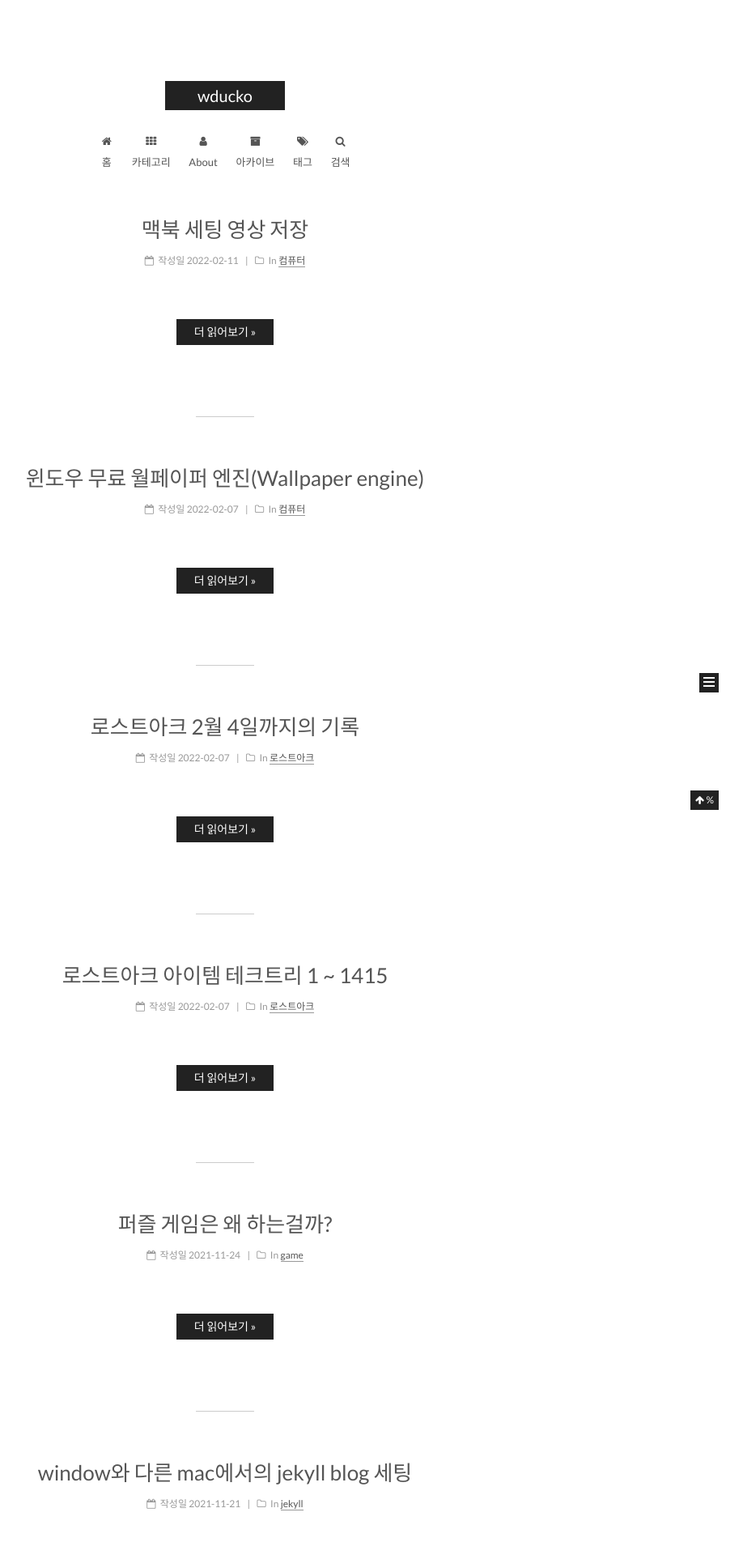
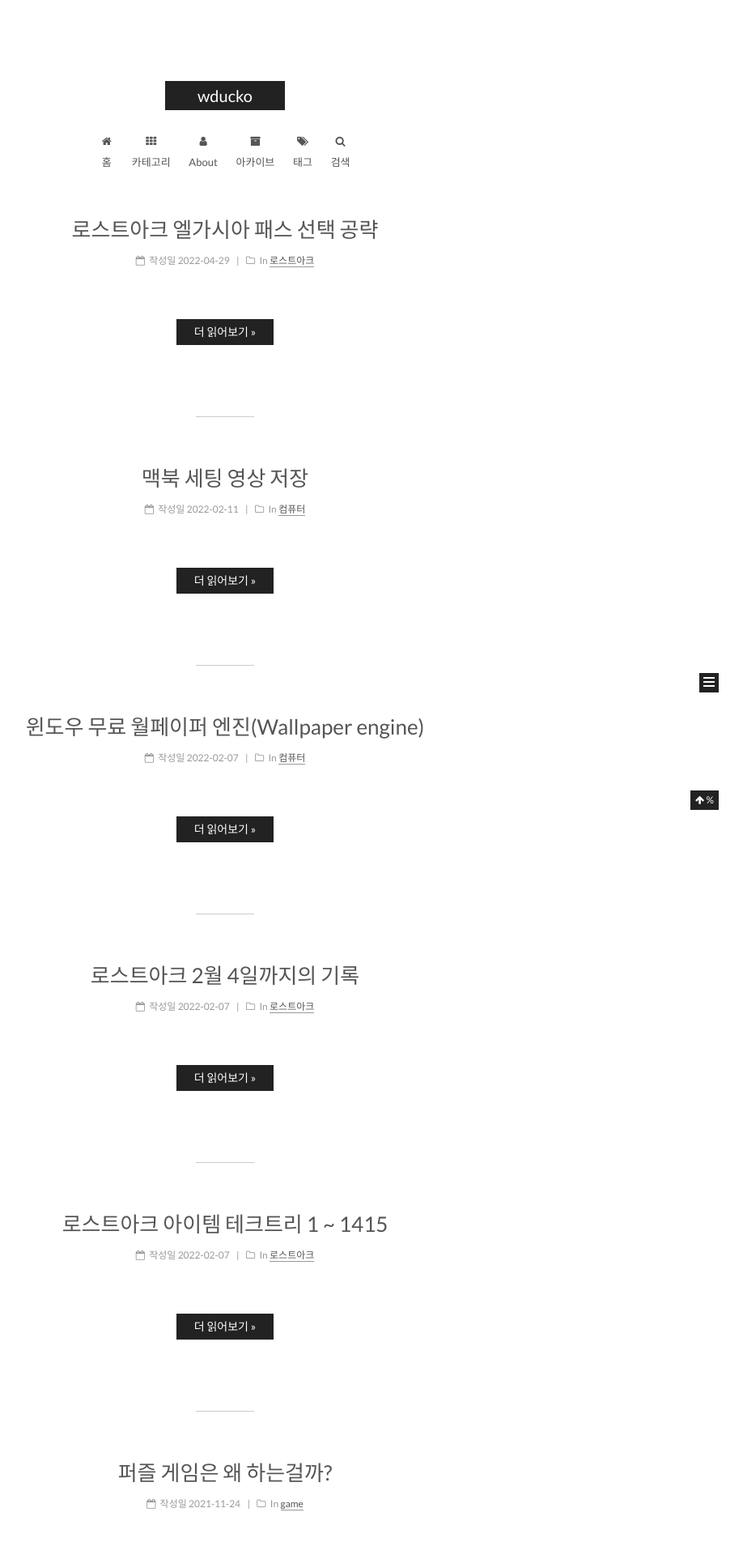
Before and after one commit to wducko/wducko.github.io, a Jekyll site: the page built from index.html, in a window 1280 px wide. Shown: the top 1920 px of the page at 81% size, without its empty margins (362-1280 px from the left). Built offline with Jekyll 4.4.1, drawn with Linux system fonts in a browser that asks for light colours; the list of posts is cut into pages by our own code; a style sheet for code colours, icons or effects is not loaded; some of the changed text lies outside the part shown.

Commit message:
add post "2022-04-29-lostark-elgacia-pass.md"

```diff
--- /dev/null
+++ b/_posts/2022-04-29-lostark-elgacia-pass.md
@@ -0,0 +1,26 @@
+---
+layout: post
+title: ! "로스트아크 엘가시아 패스 선택 공략"
+categories: [로스트아크]
+excerpt: " "
+comments: false
+share: false
+tags:
+  - 로스트아크
+created_at: '2022-04-29 09:20:18'
+---
+
+## 출처
+<p><code class="language-plaintext highlighter-rouge">출처 - <a href="https://www.youtube.com/watch?v=og4Crz54MBA">https://www.youtube.com/watch?v=og4Crz54MBA</a></code></p>
+
+## 출처 영상
+<iframe width="560" height="315" src="https://www.youtube.com/embed/og4Crz54MBA" title="YouTube video player" frameborder="0" allow="accelerometer; autoplay; clipboard-write; encrypted-media; gyroscope; picture-in-picture" allowfullscreen></iframe>
+
+# 패스 뭘 골라야지 몰라서.. 저장!
+![]({{ site.baseurl }}/assets/posts/lostark/elgacia/1.png)
+![]({{ site.baseurl }}/assets/posts/lostark/elgacia/2.png)
+![]({{ site.baseurl }}/assets/posts/lostark/elgacia/3.png)
+![]({{ site.baseurl }}/assets/posts/lostark/elgacia/4.png)
+![]({{ site.baseurl }}/assets/posts/lostark/elgacia/5.png)
+23, 24도 오른쪽이다.
+![]({{ site.baseurl }}/assets/posts/lostark/elgacia/6.png)
```
Also changed, not shown: _posts/format.md (+2 -2 lines), assets/posts/lostark/elgacia/1.png (added), assets/posts/lostark/elgacia/2.png (added), assets/posts/lostark/elgacia/3.png (added), assets/posts/lostark/elgacia/4.png (added), assets/posts/lostark/elgacia/5.png (added), assets/posts/lostark/elgacia/6.png (added).
